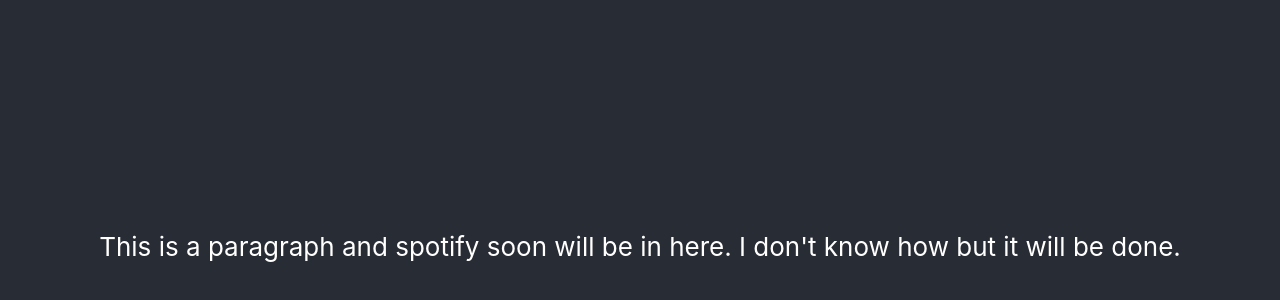
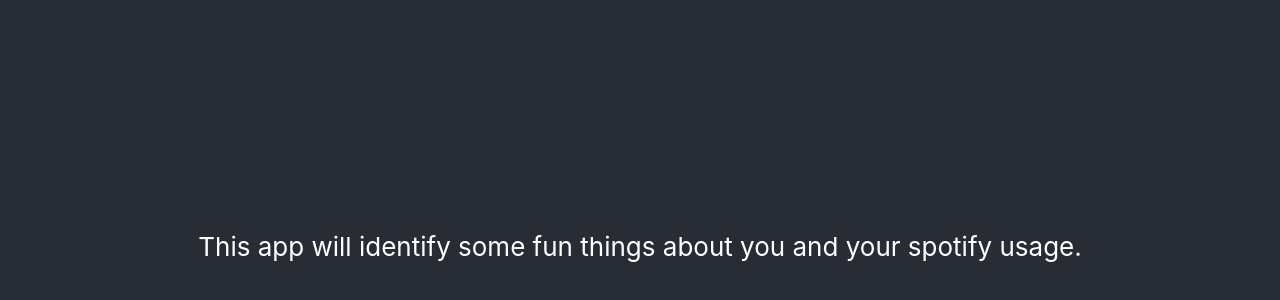
Before and after one commit to ryantangit/Spotplay-front-react, a React (Create React App) app: page / in a window 1280 px wide. Shown: the part 154-454 px from the top of the page. Built offline with nearby package versions, Linux system fonts and the light colour scheme.

Commit message:
the default background is p solid, think i'll just use that

```diff
--- a/package.json
+++ b/package.json
@@ -12,7 +12,7 @@
     "web-vitals": "^2.1.4"
   },
   "scripts": {
-    "start": "react-scripts start",
+    "start": "PORT=3001 react-scripts start",
     "build": "react-scripts build",
     "test": "react-scripts test",
     "eject": "react-scripts eject"
--- a/src/App.js
+++ b/src/App.js
@@ -6,8 +6,7 @@
     <div className="App">
       <header className="App-header">
         <p>
-			This is a paragraph and spotify soon will be in here.
-			I don't know how but it will be done.
+			This app will identify some fun things about you and your spotify usage.
         </p>
       </header>
     </div>
```
